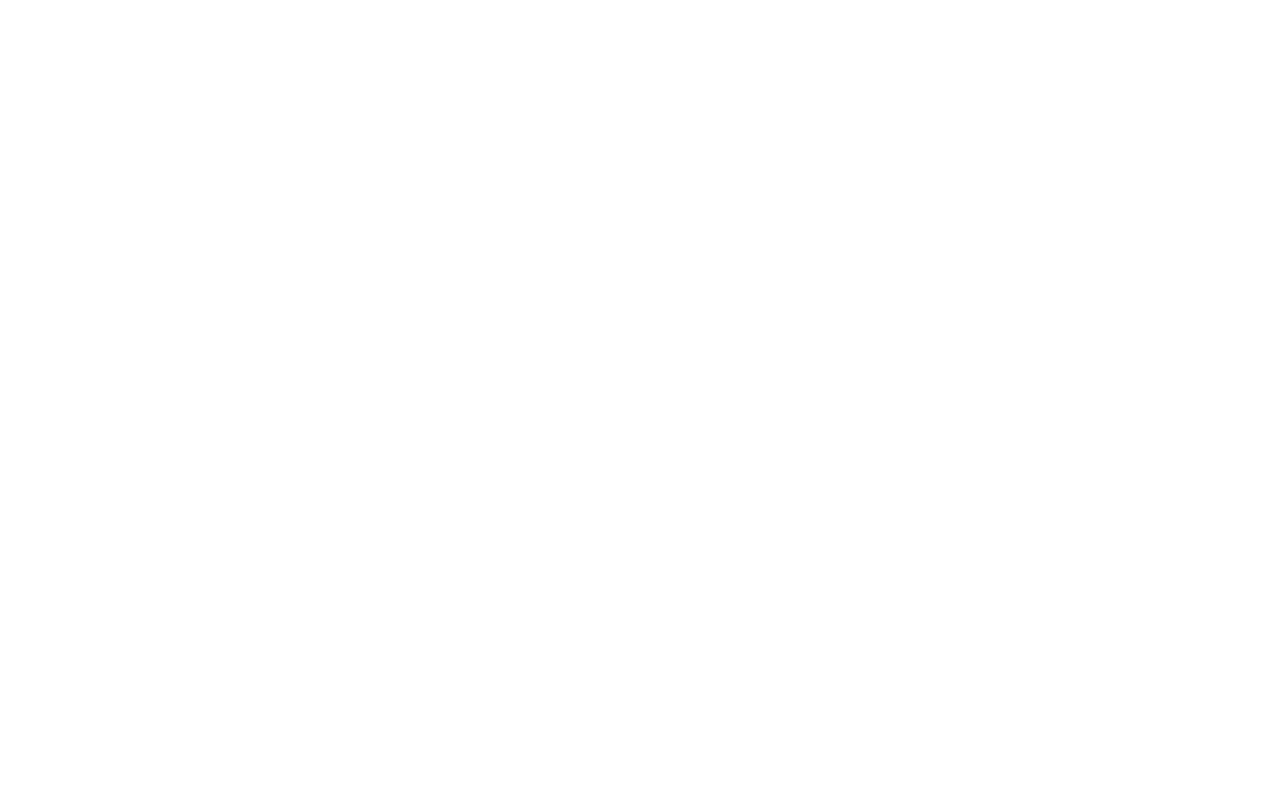
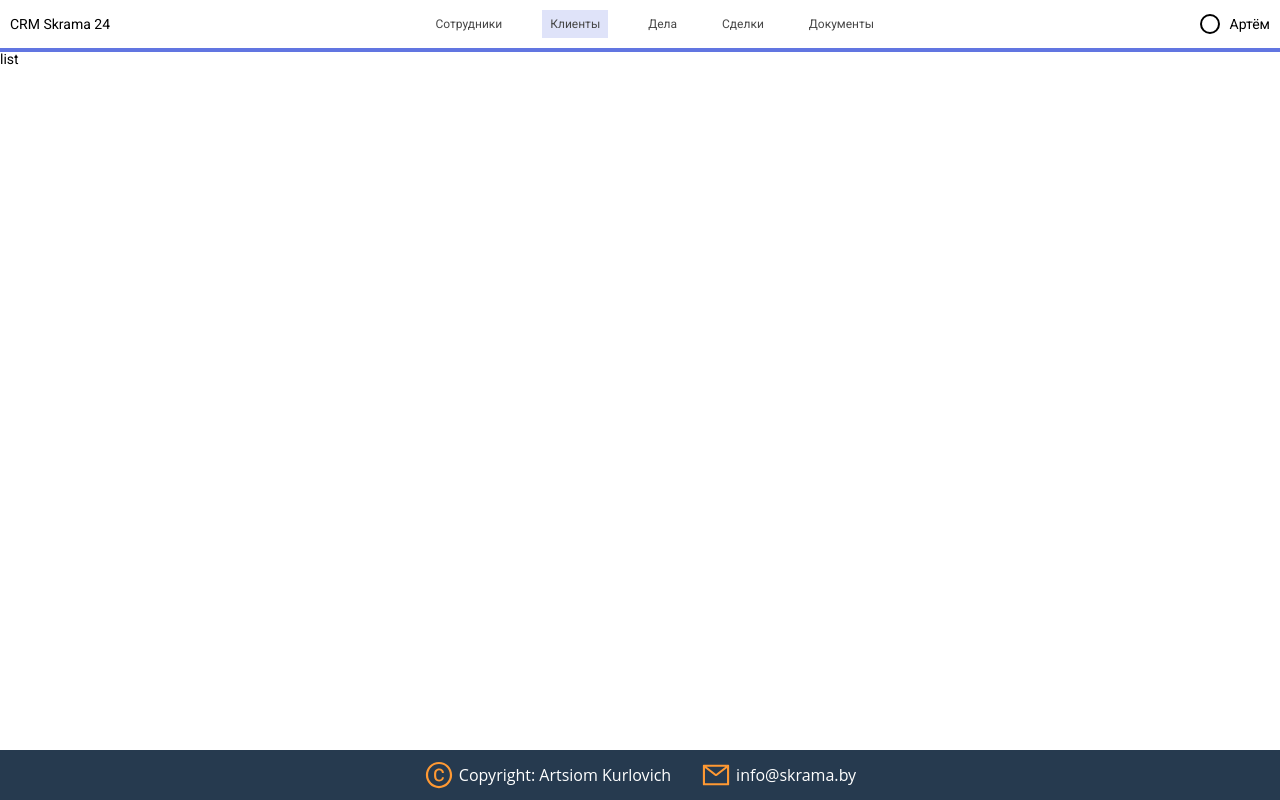
Before and after one commit to akurlovich/CRM-client, a React (Create React App) app: page /all in a window 1280 px wide. Before the commit this address had no page. Built offline with nearby package versions, Linux system fonts and the light colour scheme.

Commit message:
feat: navigation in header

```diff
--- a/src/App.tsx
+++ b/src/App.tsx
@@ -1,5 +1,6 @@
 import React, { FC } from 'react';
 import { Route, Routes } from 'react-router-dom';
+import { Company } from './components/CompanyPage/Company';
 import { Home } from './components/Home/Home';
 import MainLayout from './components/RoutersComponents/MainLayout/MainLayout';
 import './scss/app.scss';
@@ -10,8 +11,8 @@
     <Routes>
       <Route path="/" element={<MainLayout />}>
         <Route index element={<Home />}/>
-        {/* <Route path="cart" element={<ProductsCart />}/>
-        <Route path='admin' element={
+        <Route path="all" element={<Company />}/>
+        {/* <Route path='admin' element={
           <AdminAuthRouter>
             <AddProduct/>
           </AdminAuthRouter> */}
--- /dev/null
+++ b/src/components/CompanyPage/Company.tsx
@@ -0,0 +1,12 @@
+import React, { FC } from 'react';
+import './company.scss';
+
+const CompanyInner: FC = () => {
+  return (
+    <section className='company'>
+      list
+    </section>
+  )
+}
+
+export const Company = React.memo(CompanyInner);
--- a/src/components/Header/Header.tsx
+++ b/src/components/Header/Header.tsx
@@ -1,4 +1,5 @@
 import { FC } from "react";
+import { NavLink } from "react-router-dom";
 import "./header.scss";
 
 export const Header: FC = () => {
@@ -12,13 +13,38 @@
           </div>
         </div>
         <nav className="header__nav">
-          <ul>
+          <NavLink
+            to='/'
+            className={({ isActive }) => isActive ? 'header__nav__item active' : 'header__nav__item'}>
+            Сотрудники
+          </NavLink>
+          <NavLink
+            to='/all'
+            className={({ isActive }) => isActive ? 'header__nav__item active' : 'header__nav__item'}>
+            Клиенты
+          </NavLink>
+          <NavLink
+            to='/deals'
+            className={({ isActive }) => isActive ? 'header__nav__item active' : 'header__nav__item'}>
+            Дела
+          </NavLink>
+          <NavLink
+            to='/sdelki'
+            className={({ isActive }) => isActive ? 'header__nav__item active' : 'header__nav__item'}>
+            Сделки
+          </NavLink>
+          <NavLink
+            to='/documents'
+            className={({ isActive }) => isActive ? 'header__nav__item active' : 'header__nav__item'}>
+            Документы
+          </NavLink>
+          {/* <ul>
             <li>Сотрудники</li>
             <li className="active">Клиенты</li>
             <li>Дела</li>
             <li>Сделки</li>
             <li>Документы</li>
-          </ul>
+          </ul> */}
         </nav>
         <div className="header__user">
           <div className="logo">
--- a/src/components/Header/header.scss
+++ b/src/components/Header/header.scss
@@ -17,14 +17,13 @@
   }
 
   &__nav {
-
-    & > ul {
     display: flex;
-      width: 100%;
-      justify-content: space-between;
+    // width: 100%;
+    justify-content: center;
+    gap: 15px;
     align-items: center;
 
-      & > li {
+    &__item {
       color: var(--text-color-secondary);
       font-size: 12px;
       padding: 15px;
@@ -35,7 +34,25 @@
         padding: 8px;
        }
     }
-    }
+
+    // & > ul {
+    //   display: flex;
+    //   width: 100%;
+    //   justify-content: space-between;
+    //   align-items: center;
+
+    //   & > li {
+    //     color: var(--text-color-secondary);
+    //     font-size: 12px;
+    //     padding: 15px;
+
+    //     &.active {
+    //      background-color: rgba(97, 117, 225, 0.2);
+    //      margin: 10px;
+    //      padding: 8px;
+    //     }
+    //   }
+    // }
   }
 
   &__user {
```
Also changed, not shown: src/components/CompanyPage/company.scss (added). Lines whose indentation alone changed are shown as unchanged.
